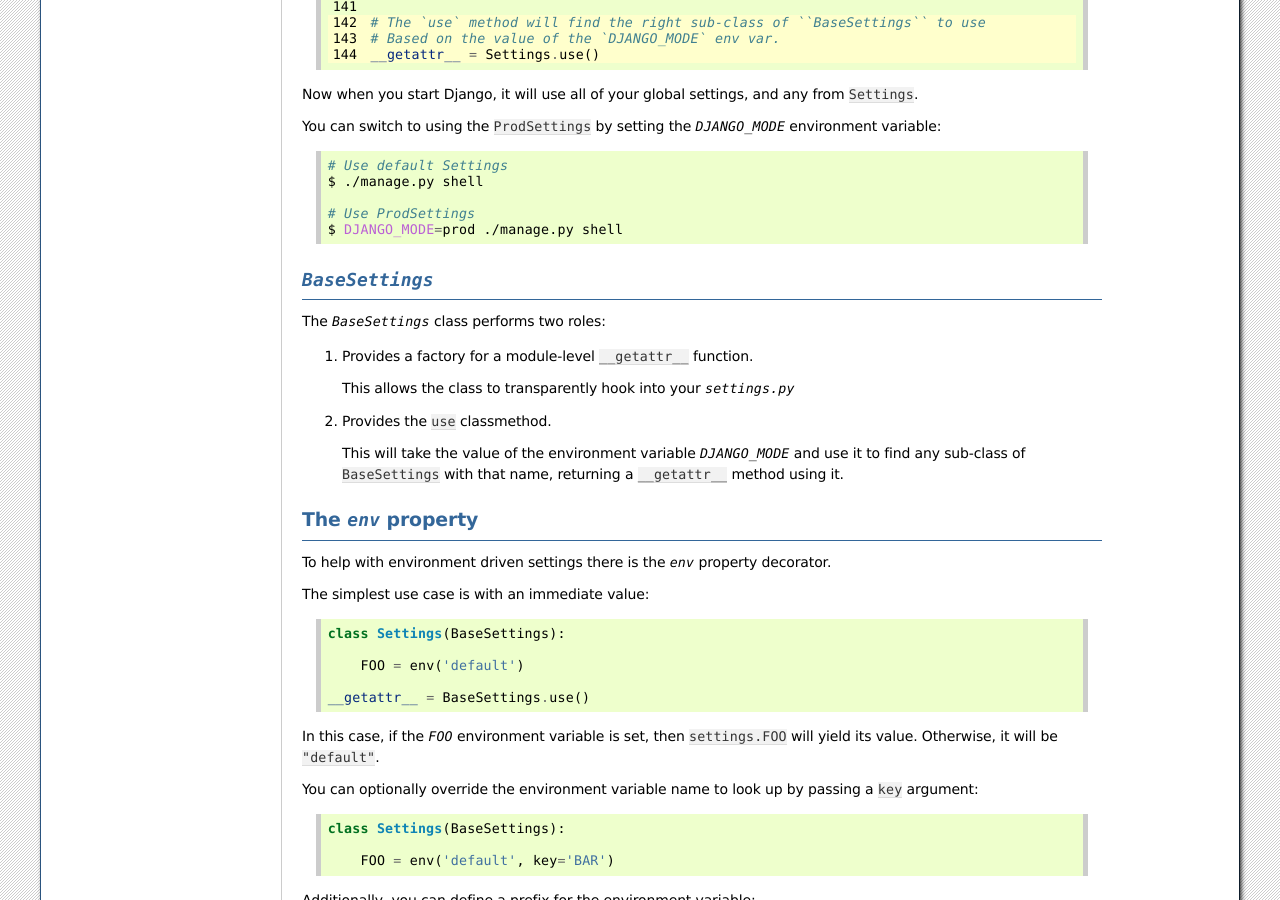
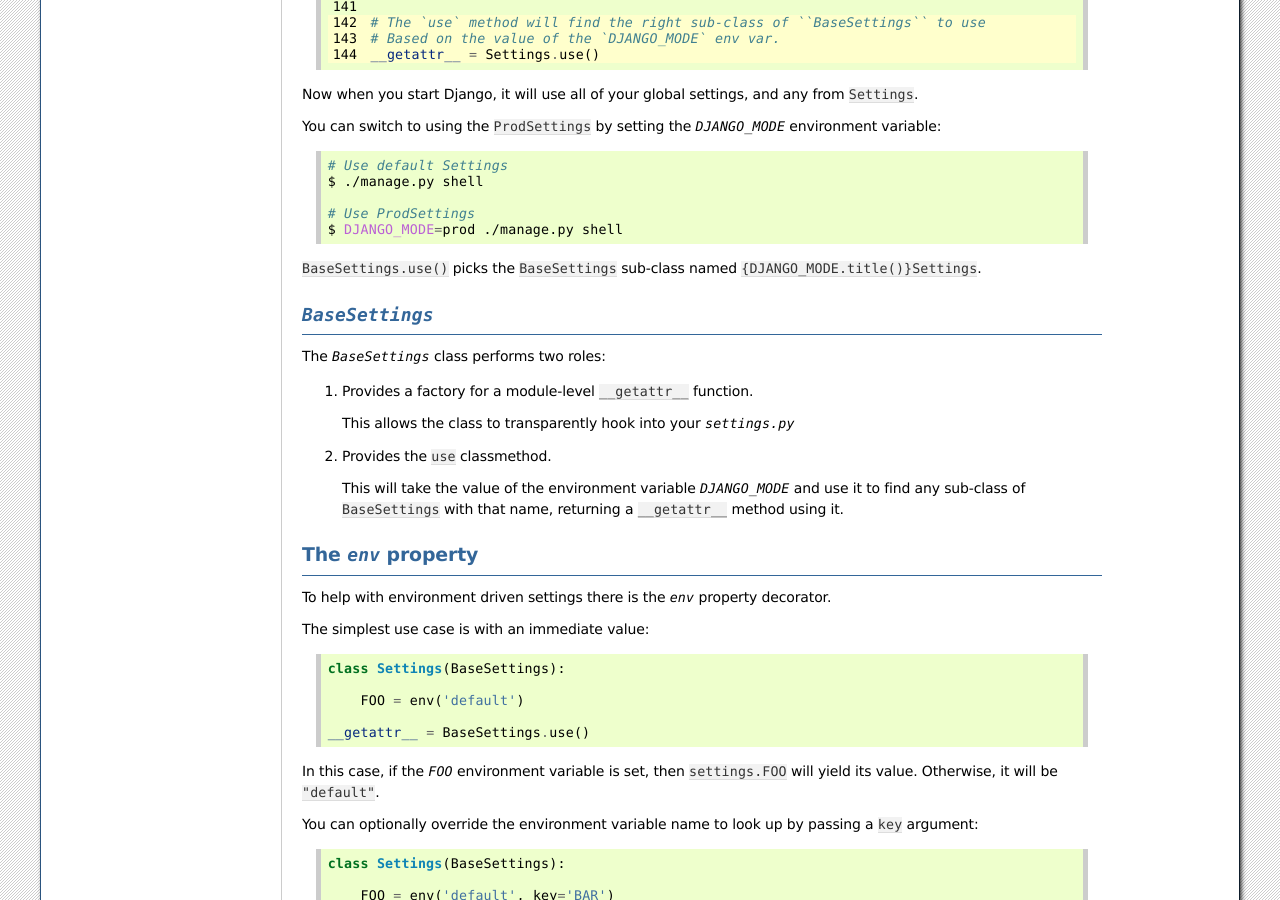
Before and after one commit to funkybob/django-classy-settings, a Sphinx documentation site: the page built from docs/index.rst, in a window 1280 px wide and 900 px high, scrolled down 2889 px. Built offline with Sphinx 7.4.7, drawn with Linux system fonts in a browser that asks for light colours.

Commit message:
More clarity

```diff
--- a/docs/index.rst
+++ b/docs/index.rst
@@ -203,6 +203,8 @@ environment variable:
     # Use ProdSettings
     $ DJANGO_MODE=prod ./manage.py shell
 
+``BaseSettings.use()`` picks the ``BaseSettings`` sub-class named ``{DJANGO_MODE.title()}Settings``.
+
 `BaseSettings`
 --------------
 
```
